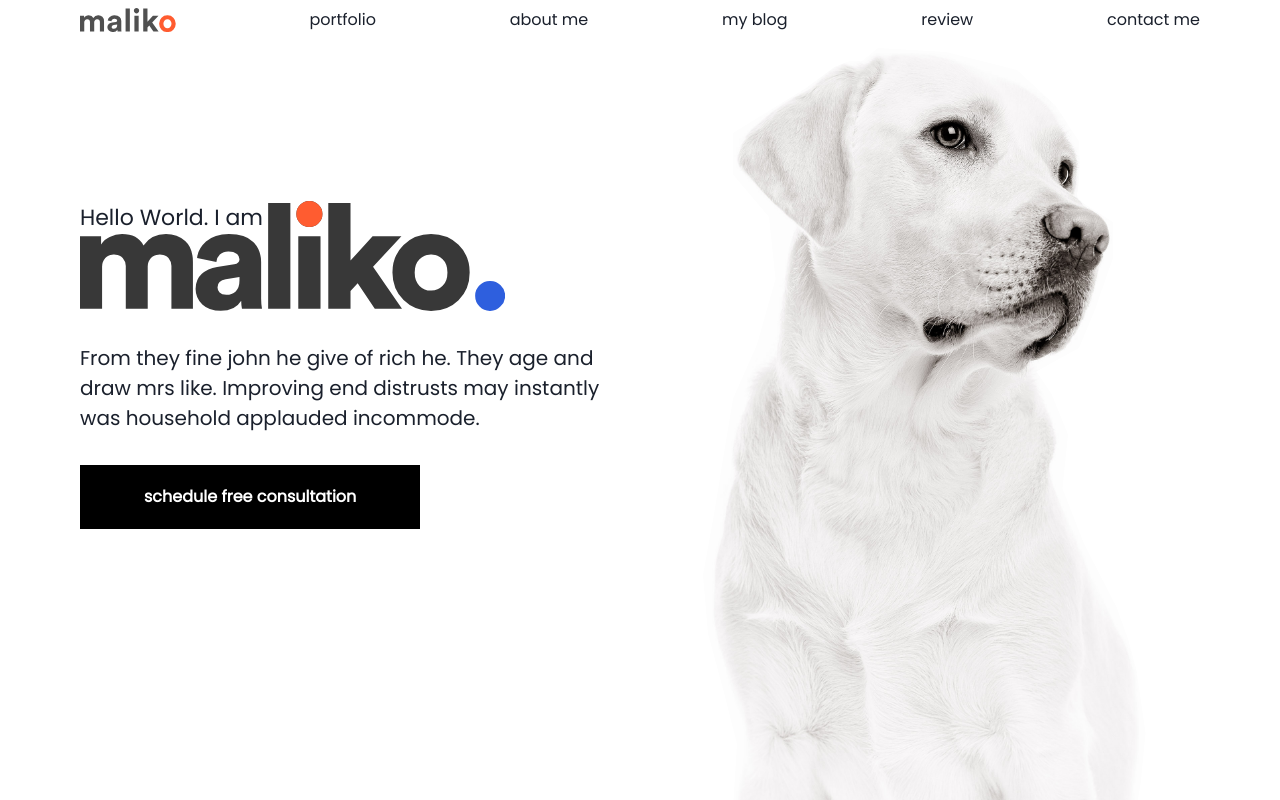
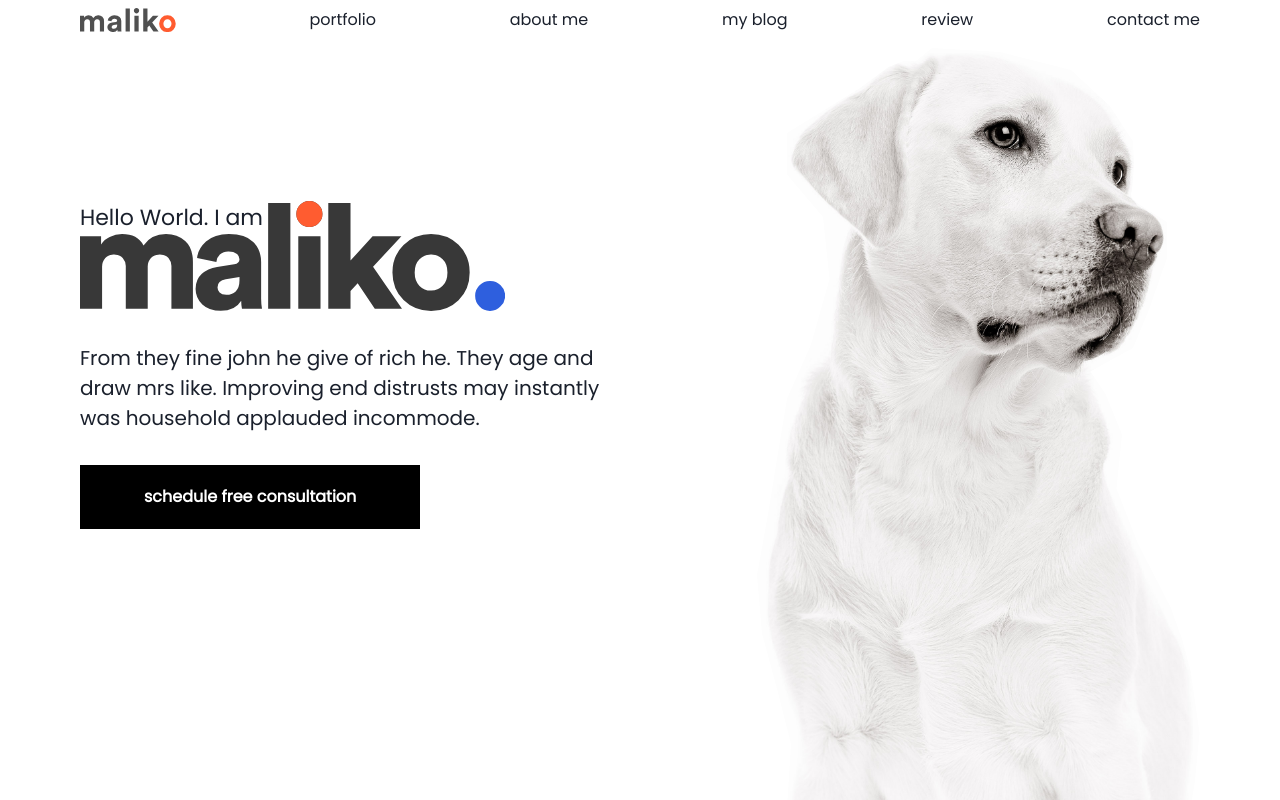
Before and after one commit to DrHeinz11/Maliko.heading, a React (Vite) app: page / in a window 1280 px wide. Built offline with nearby package versions, Linux system fonts and the light colour scheme.

Commit message:
V1.1.8(header imageFIx)

```diff
--- a/index.html
+++ b/index.html
@@ -1,13 +1,16 @@
 <!DOCTYPE html>
 <html lang="en">
+
 <head>
   <meta charset="UTF-8" />
   <link rel="icon" type="image/svg+xml" href="/vite.svg" />
   <meta name="viewport" content="width=device-width, initial-scale=1.0" />
   <title>Vite + React</title>
 </head>
-  <body>
+
+<body style="overflow: hidden">
   <div id="root"></div>
   <script type="module" src="/src/main.jsx"></script>
 </body>
+
 </html>
--- a/src/App.jsx
+++ b/src/App.jsx
@@ -43,7 +43,7 @@ function App() {
           <NavItems key={e.key} linkItems={e} />
         ))}
       </Stack>
-      <Stack direction="row" align="center" justify="center">
+      <Stack direction="row" align="center" justify="space-between">
         <Stack
           zIndex="12"
           spacing={8}
@@ -76,13 +76,17 @@ function App() {
           </Text>
           <Cta />
         </Stack>
-        <Box boxSize={"3xl"}>
+        <Box
+          boxSize={"3xl"}
+          width="fit-content"
+          margin={{ base: "0 !important", md: "auto" }}
+        >
           <Image
             margin="0 auto"
-            minW="310px"
+            w={{ base: "325px", lg: "auto" }}
             position={{ base: "absolute", md: "inherit" }}
             zIndex="2"
-            left={{ base: "10rem", sm: "18rem", md: "none" }}
+            left={{ base: "3rem", sm: "13rem", md: "none" }}
             src={HeadingImg}
           />
         </Box>
```
Lines whose indentation alone changed are shown as unchanged.
